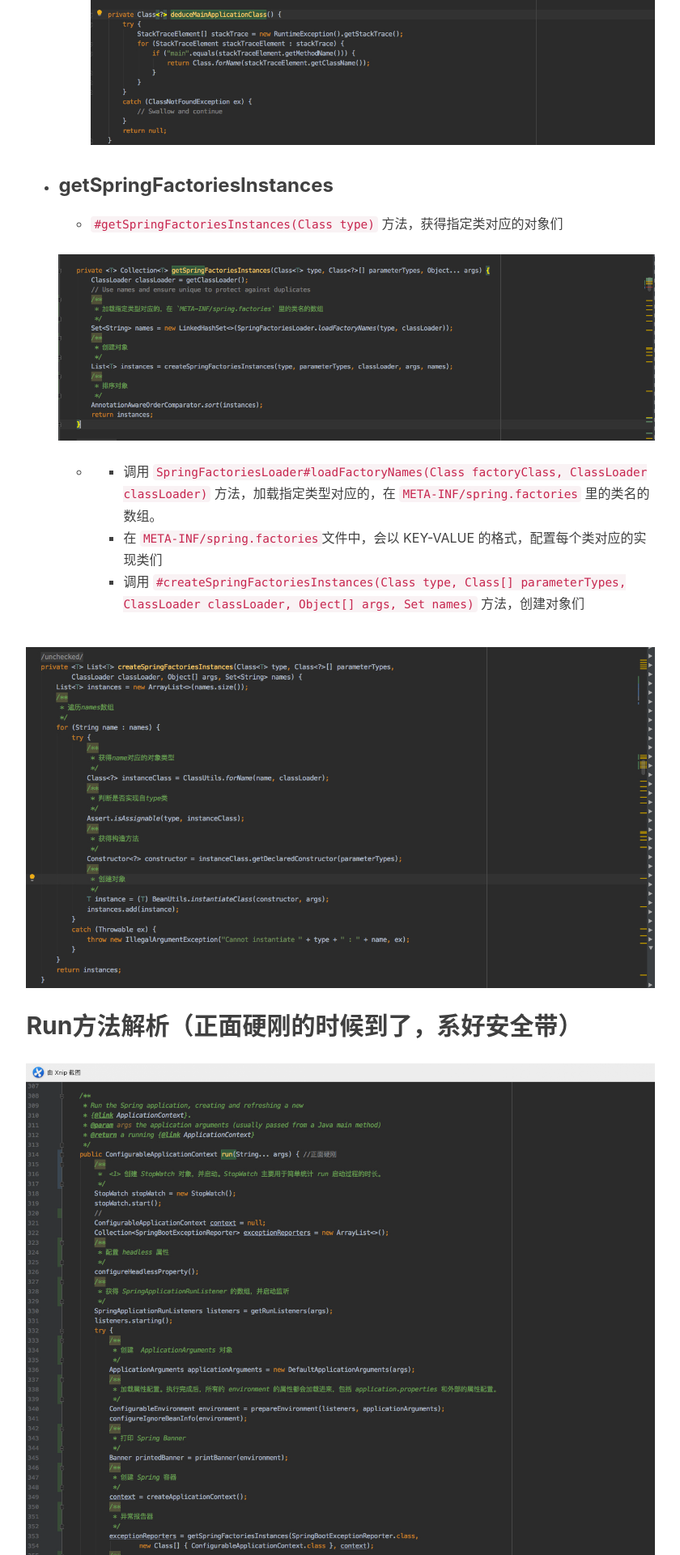
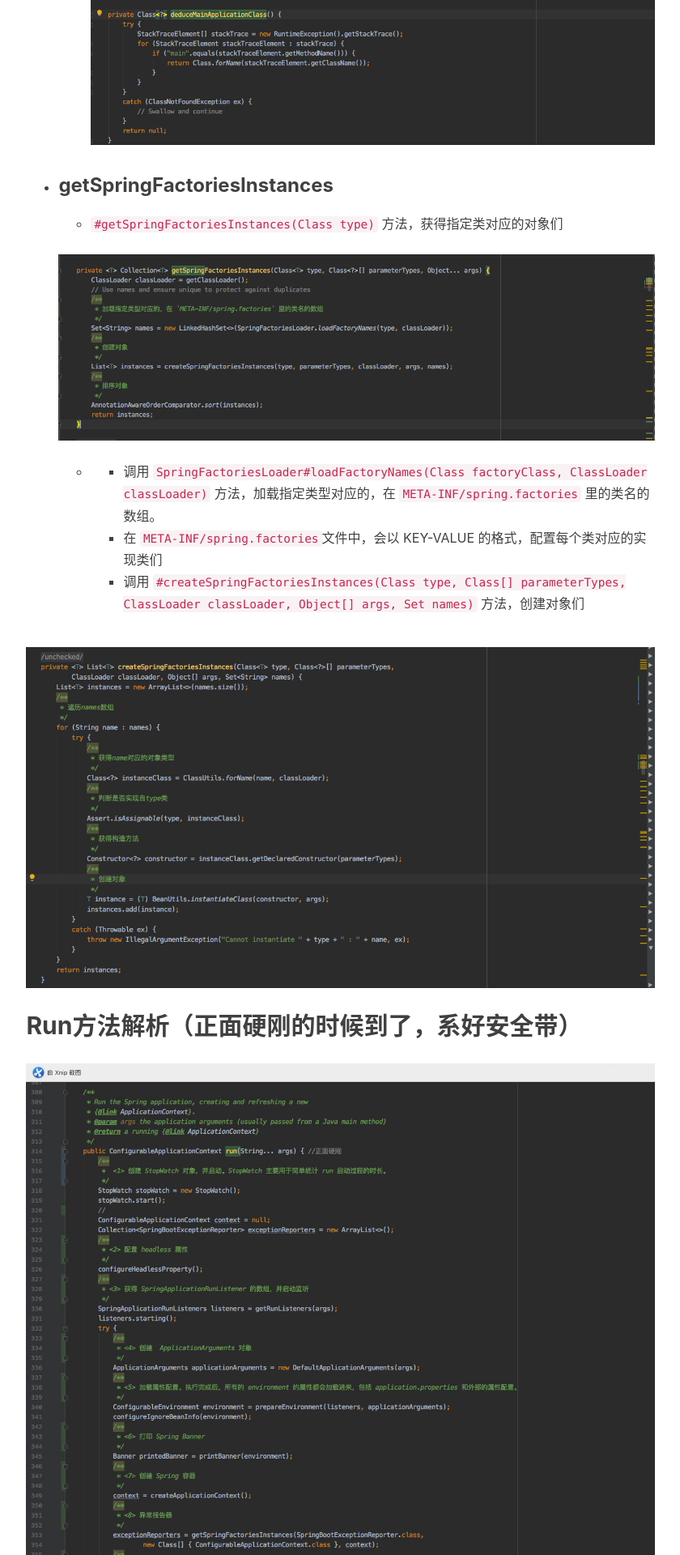
Before and after one commit to Little-kangaroo/guiling.github.io, a Jekyll site: the page built from _posts/2019-11-17-springboot.md, in a window 1280 px wide. Shown: the part 4480-6400 px from the top of the page at 81% size, without its empty margins (139-979 px from the left). Built offline with Jekyll 4.4.1, drawn with Linux system fonts in a browser that asks for light colours; nearby versions of some CDN libraries; comment, search, counter and statistics services are not loaded.

Commit message:
spring boot

```diff
--- a/_posts/2019-11-17-springboot.md
+++ b/_posts/2019-11-17-springboot.md
@@ -76,6 +76,6 @@ tags:
 
 ## Run方法解析（正面硬刚的时候到了，系好安全带）
 
-![image-20191117171155417](/img/spring/2019/11-17/image-20191117171155417.png)
+![image-20191117171155417](/img/spring/2019/11-17/Xnip2019-11-17_19-28-52.jpg)
 
 ## (未完待续。。。)
```
Also changed, not shown: img/spring/2019/11-17/Xnip2019-11-17_19-28-52.jpg (added).
